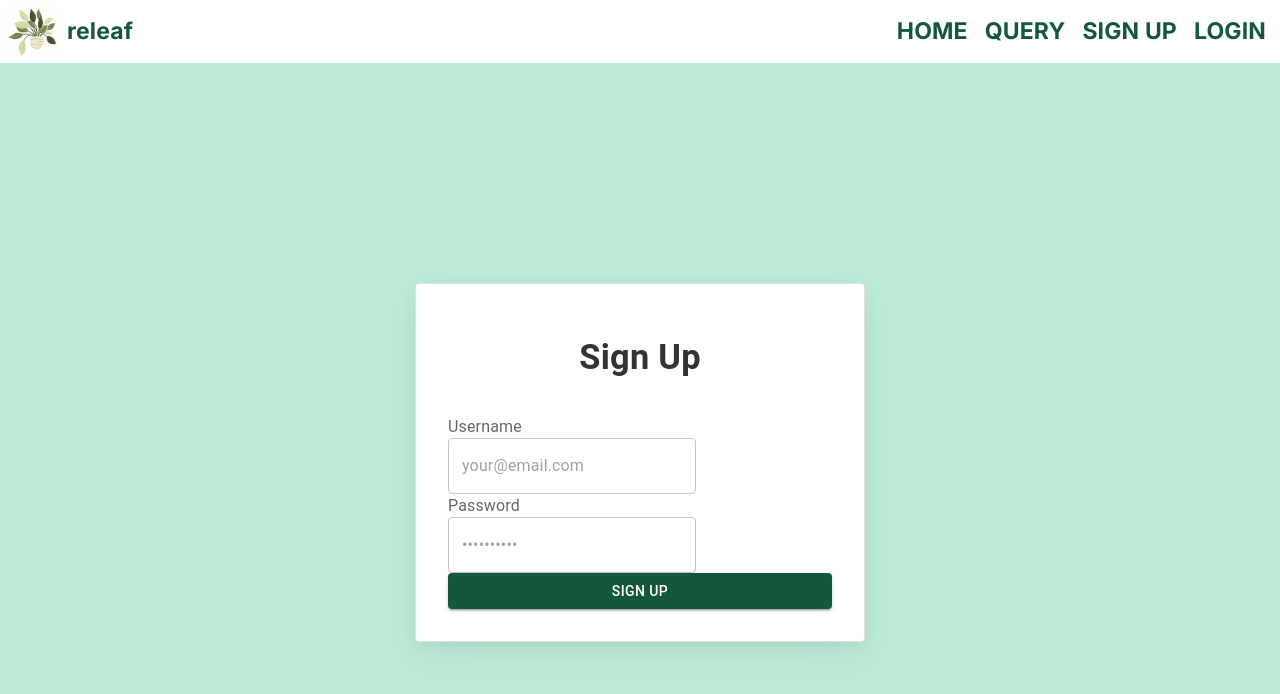
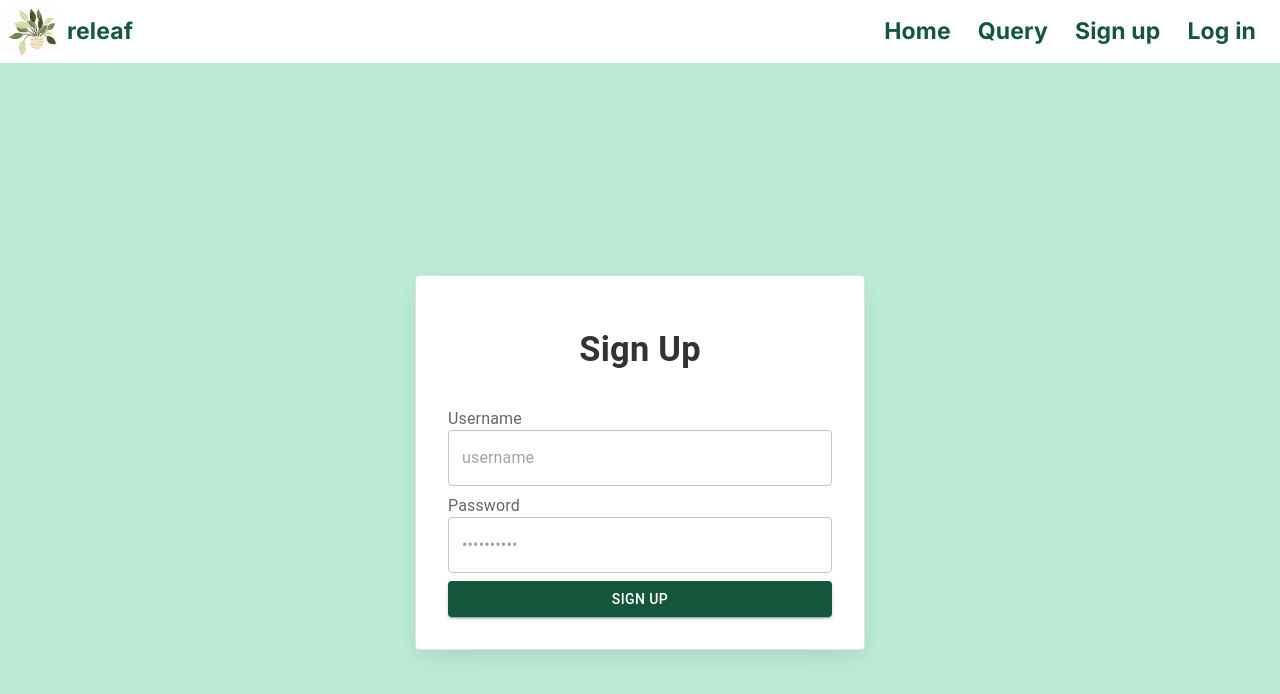
Before and after one commit to tridibbanik17/Releaf-AI, a React (Vite) app in the folder frontend/: page /signup in a window 1280 px wide. Shown: the top 694 px of the page. Built offline with nearby package versions, Linux system fonts and the light colour scheme.

Commit message:
nav bar + fixed sign in

```diff
--- a/frontend/src/Home.css
+++ b/frontend/src/Home.css
@@ -1,7 +1,7 @@
 #main {
   font-size: 150px;
   text-align: center;
-  margin-top: 80px;
+  margin-top: 30px;
 }
 
 #font {
--- a/frontend/src/Pages/Header.css
+++ b/frontend/src/Pages/Header.css
@@ -5,7 +5,6 @@
     padding: 7px;
     overflow: hidden;
 }
-
 
 #nav {
     font-family: 'Inter', sans-serif;
@@ -15,10 +14,15 @@
     color: rgb(21, 87, 60);
     float: right;
     display: flex;
+    margin-right: 10px;
     justify-content: space-between;
-    gap: 2rem;
+    gap: 1em;
     font-weight: bold;
     text-decoration: none;
+}
+
+#nav:hover {
+    color: #479071;
 }
 
 #nav2 {
@@ -35,6 +39,10 @@
     text-decoration: none;
 }
 
+#nav2:hover {
+    color: #479071;
+}
+
 #adjustsize {
     float: left;
     overflow: hidden;
--- a/frontend/src/Pages/Header.jsx
+++ b/frontend/src/Pages/Header.jsx
@@ -6,15 +6,13 @@ function Header() {
   return (
       <div id='white'>
         <div>
-          <img src="./src/assets/releaf-image2.png" alt="releaf" id='adjustsize'/>
+          <Link to="/" id='adjustsize'><img src="./src/assets/releaf-image2.png" alt="releaf" id='adjustsize'/></Link>
           <ul>
-            <li id='nav2'>
-              releaf
-            </li>
-            <Link to="/login" id='nav'>LOGIN</Link>
-            <Link to="signup" id='nav'>SIGN UP</Link>
-            <Link to="/query" id='nav'>QUERY</Link>
-            <Link to="/" id='nav'>HOME</Link>
+            <Link to="/" id='nav2'>releaf</Link>
+            <Link to="/login" id='nav'>Log in</Link>
+            <Link to="signup" id='nav'>Sign up</Link>
+            <Link to="/query" id='nav'>Query</Link>
+            <Link to="/" id='nav'>Home</Link>
           </ul>
         </div>
 
--- a/frontend/src/Pages/LogIn.jsx
+++ b/frontend/src/Pages/LogIn.jsx
@@ -85,17 +85,16 @@ function LogIn() {
                 gap: 1,
               }}
             >
-              <form onSubmit={handleSubmit(async (data) => {
+                <FormControl onSubmit={handleSubmit(async (data) => {
                 const response = await axiosPrivate.post("/auth/login", data);
                 navigate("/dashboard");
                 console.log(response);
               })}>
-                <FormControl>
                   <FormLabel>Username</FormLabel>
                   <TextField
                     id="username"
                     type="username"
-                    placeholder="your@email.com"
+                    placeholder="username"
                     fullWidth
                     variant="outlined"
                     {...register("username")}
@@ -115,7 +114,6 @@ function LogIn() {
                 <Button type="submit" fullWidth variant="contained" id='fillgreen'>
                   Log in
                 </Button>
-              </form>
             </Box>
           </Card>
         </SignInContainer>
--- a/frontend/src/Pages/Query.css
+++ b/frontend/src/Pages/Query.css
@@ -32,10 +32,8 @@
 }
 
 #box {
-    background-color: white;
     padding: 30px;
-    padding-bottom: 250px;
-    margin-top: 30px;
+    padding-bottom: 5px;
     margin-left: 150px;
     margin-right: 150px;
     border-radius: 7px;
--- a/frontend/src/Pages/Query.jsx
+++ b/frontend/src/Pages/Query.jsx
@@ -56,7 +56,7 @@ function Query() {
       {/* Header Section */}
       <div id="image">
         <h2 id="introtext">
-          <b id="greentext">Interested</b> in house plants? Start here.
+          <b id="greentext">Interested</b> in house plants? Start <b id='greentext'>here.</b>
         </h2>
         <h4 id="bodytext">
           Start your journey by conversing with AI to give you some ideas.
--- a/frontend/src/Pages/SignUp.css
+++ b/frontend/src/Pages/SignUp.css
@@ -72,3 +72,8 @@ input:focus {
 #fillgreen {
   background-color: rgb(21, 87, 60);
 }
+
+#formformat {
+  display: inline-block;
+  width: 100%;
+}
--- a/frontend/src/Pages/SignUp.jsx
+++ b/frontend/src/Pages/SignUp.jsx
@@ -86,7 +86,7 @@ function SignUp() {
                 gap: 1,
               }}
             >
-            <form onSubmit={handleSubmit(async (data) => {
+                <FormControl onSubmit={handleSubmit(async (data) => {
                 try {
                   const response = await axiosPrivate.post("/auth/register", data);
                   navigate("/login");
@@ -94,15 +94,14 @@ function SignUp() {
                   console.log(error);
                 }
               })}>
-                <FormControl>
                   <FormLabel>Username</FormLabel>
                   <TextField
                     id="username"
                     type="text"
-                    placeholder="your@email.com"
-                    fullWidth
+                    placeholder="username"
                     variant="outlined"
                     {...register("username")}
+                    sx={{ width: '100%' }}
                   />
                 </FormControl>
                 <FormControl>
@@ -119,7 +118,6 @@ function SignUp() {
                 <Button type="submit" fullWidth variant="contained" id='fillgreen'>
                   Sign up
                 </Button>
-              </form>
             </Box>
           </Card>
         </SignInContainer>
```
